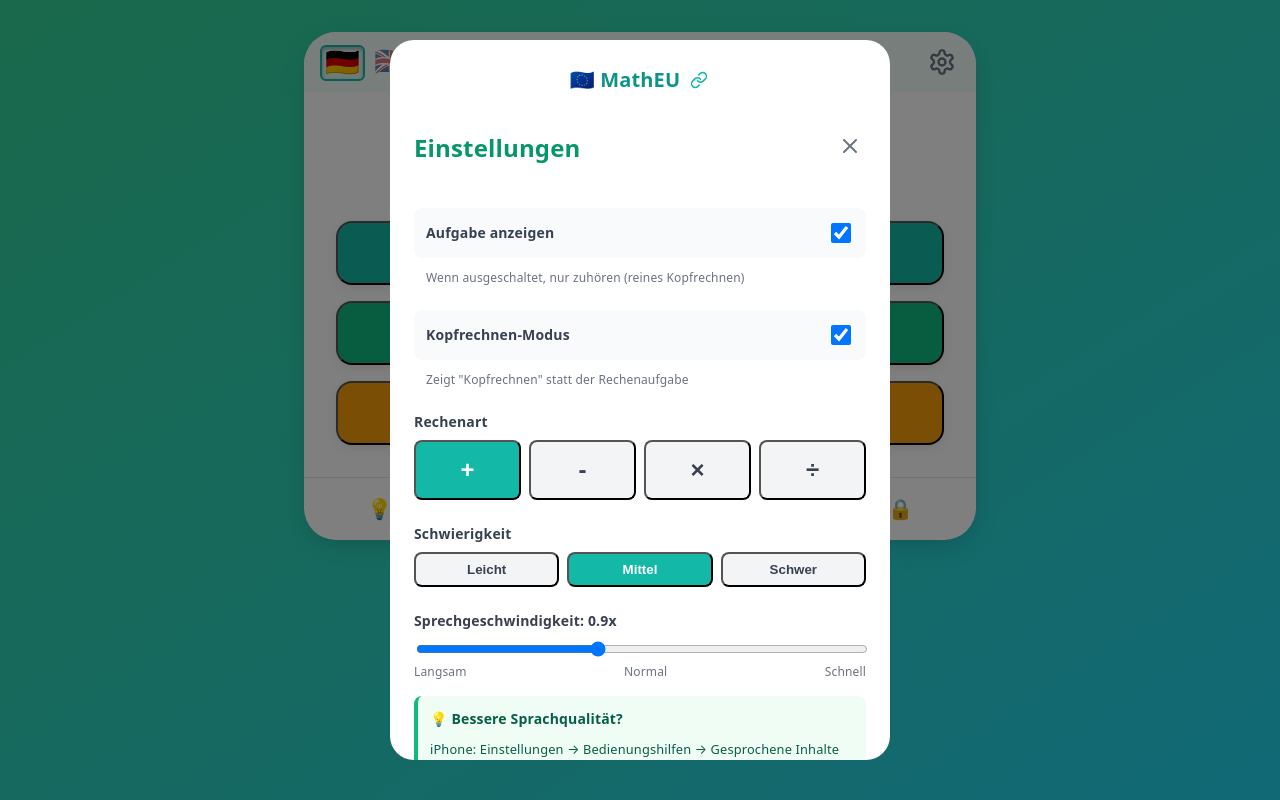
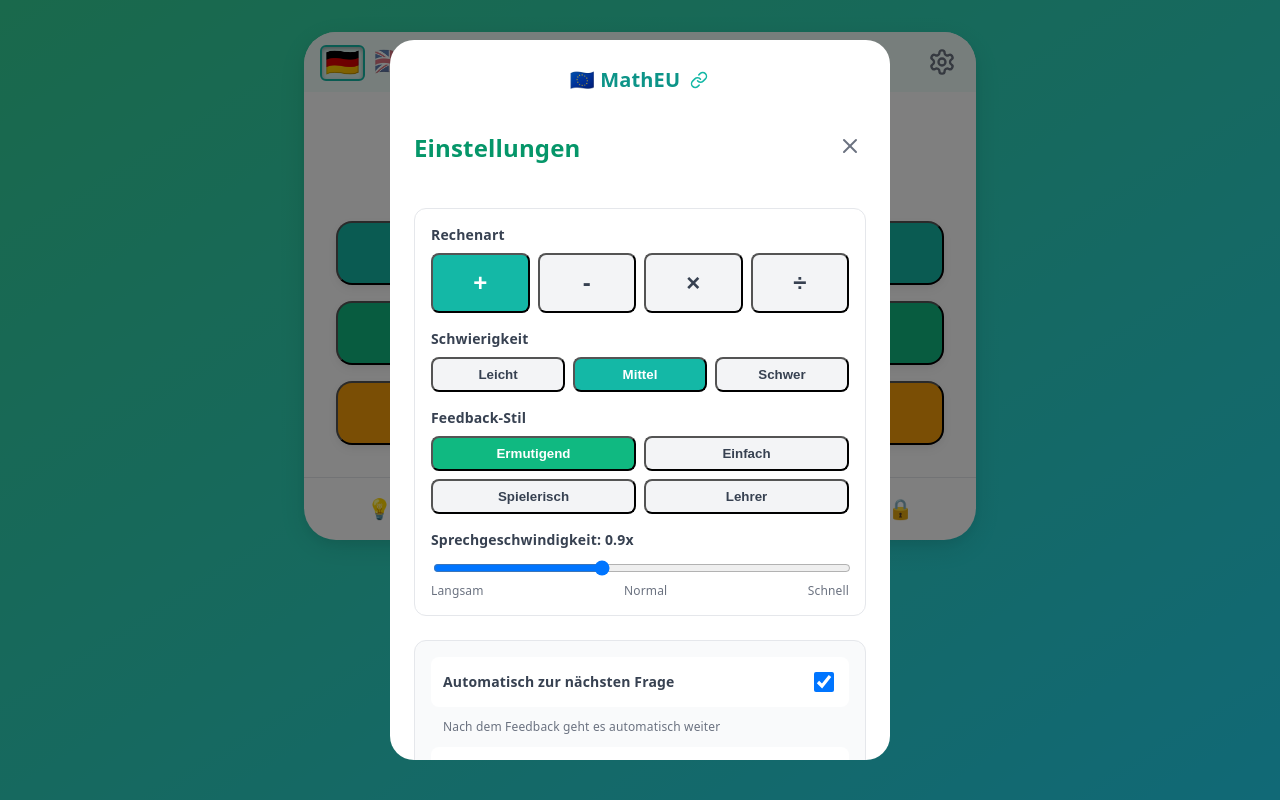
Before and after one commit to wdeu/matheu, a React (Vite) app: page / in a window 1280 px wide. Both pictures are taken after a click on the button 942 px from the left and 62 px from the top of the page. Built offline with nearby package versions, Linux system fonts and the light colour scheme.

Commit message:
"feat: restructure settings with color-coded sections"

```diff
--- a/src/components/SettingsModal.jsx
+++ b/src/components/SettingsModal.jsx
@@ -95,51 +95,15 @@
         </div>
 
         <div className="space-y-6">
-          <div>
-            <label className="flex items-center justify-between p-3 bg-gray-50 rounded-lg cursor-pointer hover:bg-gray-100 transition">
-              <span className="text-sm font-semibold text-gray-700">
-                {t("settings.showEquation")}
-              </span>
-              <input
-                type="checkbox"
-                checked={settings.showEquation}
-                onChange={(e) =>
-                  setSettings({
-                    ...settings,
-                    showEquation: e.target.checked,
-                  })
-                }
-                className="w-5 h-5 text-purple-600 rounded"
-              />
-            </label>
-            <p className="text-xs text-gray-500 mt-1 ml-3">
-              {t("settings.showEquationHint")}
-            </p>
-          </div>
-
-          <div>
-            <label className="flex items-center justify-between p-3 bg-gray-50 rounded-lg cursor-pointer hover:bg-gray-100 transition">
-              <span className="text-sm font-semibold text-gray-700">
-                {t("settings.mentalMathMode")}
-              </span>
-              <input
-                type="checkbox"
-                checked={settings.kopfrechnenMode}
-                onChange={(e) =>
-                  setSettings({
-                    ...settings,
-                    kopfrechnenMode: e.target.checked,
-                  })
-                }
-                className="w-5 h-5 text-purple-600 rounded"
-              />
-            </label>
-            <p className="text-xs text-gray-500 mt-1 ml-3">
-              {t("settings.mentalMathModeHint")}
-            </p>
-          </div>
-
-          <div>
+          {/* ========== SECTION 1: WICHTIGE EINSTELLUNGEN (Weißer Hintergrund) ========== */}
+          <div style={{
+            padding: "1rem",
+            background: "#ffffff",
+            borderRadius: "0.75rem",
+            border: "1px solid #e5e7eb"
+          }}>
+            {/* Rechenart */}
+            <div style={{ marginBottom: "1rem" }}>
               <label className="block text-sm font-semibold mb-2 text-gray-700">
                 {t("settings.operation")}
               </label>
@@ -160,7 +124,8 @@
               </div>
             </div>
 
-          <div>
+            {/* Schwierigkeit */}
+            <div style={{ marginBottom: "1rem" }}>
               <label className="block text-sm font-semibold mb-2 text-gray-700">
                 {t("settings.difficulty")}
               </label>
@@ -181,96 +146,8 @@
               </div>
             </div>
 
-          <div>
-            <label className="block text-sm font-semibold mb-2 text-gray-700">
-              {t("settings.speechRate")}: {settings.speechRate.toFixed(1)}x
-            </label>
-            <input
-              type="range"
-              min="0.5"
-              max="1.5"
-              step="0.1"
-              value={settings.speechRate}
-              onChange={(e) =>
-                setSettings({
-                  ...settings,
-                  speechRate: parseFloat(e.target.value),
-                })
-              }
-              className="w-full"
-            />
-            <div className="flex justify-between text-xs text-gray-500 mt-1">
-              <span>{t("settings.slow")}</span>
-              <span>{t("settings.normal")}</span>
-              <span>{t("settings.fast")}</span>
-            </div>
-            {/* TTS Quality Hint - immer sichtbar */}
-            <div
-              style={{
-                marginTop: "1rem",
-                padding: "0.75rem",
-                background: "#f0fdf4",
-                borderLeft: "4px solid #10b981",
-                borderRadius: "0.5rem",
-                fontSize: "0.875rem",
-                color: "#065f46",
-              }}
-            >
-              <strong>💡 {t("settings.ttsHint.title")}</strong>
-              <p style={{ margin: "0.5rem 0 0", fontSize: "0.8rem" }}>
-                {t("settings.ttsHint.text")}
-              </p>
-            </div>
-
-            {/* About MathEU Link */}
-            <div style={{
-              marginTop: "1.5rem",
-              paddingTop: "1rem",
-              borderTop: "1px solid #e5e7eb",
-              textAlign: "center"
-            }}>
-              <a
-                href="/about.html"
-                target="_blank"
-                rel="noopener noreferrer"
-                style={{
-                  color: "#10b981",
-                  textDecoration: "none",
-                  fontSize: "0.875rem",
-                  fontWeight: 500,
-                  display: "inline-flex",
-                  alignItems: "center",
-                  gap: "0.25rem"
-                }}
-              >
-                📖 About MathEU (Pedagogy & Background)
-              </a>
-            </div>
-          </div>
-
-          <div>
-            <label className="flex items-center justify-between p-3 bg-gray-50 rounded-lg cursor-pointer hover:bg-gray-100 transition">
-              <span className="text-sm font-semibold text-gray-700">
-                {t("settings.autoPlayNext")}
-              </span>
-              <input
-                type="checkbox"
-                checked={settings.autoPlayNext}
-                onChange={(e) =>
-                  setSettings({
-                    ...settings,
-                    autoPlayNext: e.target.checked,
-                  })
-                }
-                className="w-5 h-5 text-purple-600 rounded"
-              />
-            </label>
-            <p className="text-xs text-gray-500 mt-1 ml-3">
-              {t("settings.autoPlayNextHint")}
-            </p>
-          </div>
-
-          <div>
+            {/* Feedback-Stil */}
+            <div style={{ marginBottom: "1rem" }}>
               <label className="block text-sm font-semibold mb-2 text-gray-700">
                 {t("settings.feedbackStyle")}
               </label>
@@ -297,6 +174,154 @@
                 ))}
               </div>
             </div>
+
+            {/* Sprechgeschwindigkeit */}
+            <div>
+              <label className="block text-sm font-semibold mb-2 text-gray-700">
+                {t("settings.speechRate")}: {settings.speechRate.toFixed(1)}x
+              </label>
+              <input
+                type="range"
+                min="0.5"
+                max="1.5"
+                step="0.1"
+                value={settings.speechRate}
+                onChange={(e) =>
+                  setSettings({
+                    ...settings,
+                    speechRate: parseFloat(e.target.value),
+                  })
+                }
+                className="w-full"
+              />
+              <div className="flex justify-between text-xs text-gray-500 mt-1">
+                <span>{t("settings.slow")}</span>
+                <span>{t("settings.normal")}</span>
+                <span>{t("settings.fast")}</span>
+              </div>
+            </div>
+          </div>
+
+          {/* ========== SECTION 2: AUTOMATIK-OPTIONEN (Grauer Hintergrund) ========== */}
+          <div style={{
+            padding: "1rem",
+            background: "#f9fafb",
+            borderRadius: "0.75rem",
+            border: "1px solid #e5e7eb"
+          }}>
+            {/* Automatisch zur nächsten Frage */}
+            <div style={{ marginBottom: "0.75rem" }}>
+              <label className="flex items-center justify-between p-3 bg-white rounded-lg cursor-pointer hover:bg-gray-50 transition">
+                <span className="text-sm font-semibold text-gray-700">
+                  {t("settings.autoPlayNext")}
+                </span>
+                <input
+                  type="checkbox"
+                  checked={settings.autoPlayNext}
+                  onChange={(e) =>
+                    setSettings({
+                      ...settings,
+                      autoPlayNext: e.target.checked,
+                    })
+                  }
+                  className="w-5 h-5 text-purple-600 rounded"
+                />
+              </label>
+              <p className="text-xs text-gray-500 mt-1 ml-3">
+                {t("settings.autoPlayNextHint")}
+              </p>
+            </div>
+
+            {/* Aufgabe anzeigen */}
+            <div style={{ marginBottom: "0.75rem" }}>
+              <label className="flex items-center justify-between p-3 bg-white rounded-lg cursor-pointer hover:bg-gray-50 transition">
+                <span className="text-sm font-semibold text-gray-700">
+                  {t("settings.showEquation")}
+                </span>
+                <input
+                  type="checkbox"
+                  checked={settings.showEquation}
+                  onChange={(e) =>
+                    setSettings({
+                      ...settings,
+                      showEquation: e.target.checked,
+                    })
+                  }
+                  className="w-5 h-5 text-purple-600 rounded"
+                />
+              </label>
+              <p className="text-xs text-gray-500 mt-1 ml-3">
+                {t("settings.showEquationHint")}
+              </p>
+            </div>
+
+            {/* Kopfrechnen-Modus */}
+            <div>
+              <label className="flex items-center justify-between p-3 bg-white rounded-lg cursor-pointer hover:bg-gray-50 transition">
+                <span className="text-sm font-semibold text-gray-700">
+                  {t("settings.mentalMathMode")}
+                </span>
+                <input
+                  type="checkbox"
+                  checked={settings.kopfrechnenMode}
+                  onChange={(e) =>
+                    setSettings({
+                      ...settings,
+                      kopfrechnenMode: e.target.checked,
+                    })
+                  }
+                  className="w-5 h-5 text-purple-600 rounded"
+                />
+              </label>
+              <p className="text-xs text-gray-500 mt-1 ml-3">
+                {t("settings.mentalMathModeHint")}
+              </p>
+            </div>
+          </div>
+
+          {/* ========== SECTION 3: INFO & HILFE (Hellgrüner Hintergrund) ========== */}
+          <div style={{
+            padding: "1rem",
+            background: "#f0fdf4",
+            borderRadius: "0.75rem",
+            border: "1px solid #d1fae5"
+          }}>
+            {/* TTS Quality Hint */}
+            <div style={{
+              padding: "0.75rem",
+              background: "#ffffff",
+              borderLeft: "4px solid #10b981",
+              borderRadius: "0.5rem",
+              fontSize: "0.875rem",
+              color: "#065f46",
+              marginBottom: "1rem"
+            }}>
+              <strong>💡 {t("settings.ttsHint.title")}</strong>
+              <p style={{ margin: "0.5rem 0 0", fontSize: "0.8rem" }}>
+                {t("settings.ttsHint.text")}
+              </p>
+            </div>
+
+            {/* About MathEU Link */}
+            <div style={{ textAlign: "center" }}>
+              <a
+                href="/about.html"
+                target="_blank"
+                rel="noopener noreferrer"
+                style={{
+                  color: "#10b981",
+                  textDecoration: "none",
+                  fontSize: "0.875rem",
+                  fontWeight: 500,
+                  display: "inline-flex",
+                  alignItems: "center",
+                  gap: "0.25rem"
+                }}
+              >
+                📖 About MathEU (Pedagogy & Background)
+              </a>
+            </div>
+          </div>
         </div>
       </div>
     </div>
```
Lines whose indentation alone changed are shown as unchanged.
